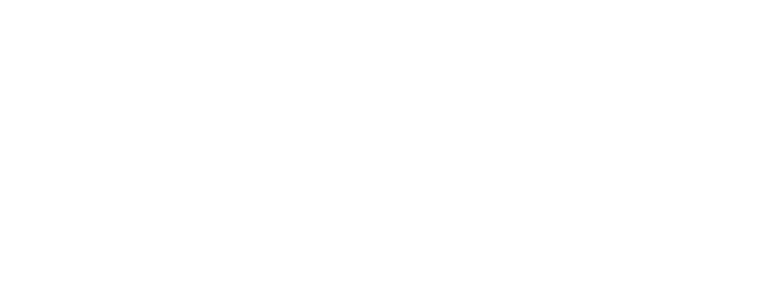
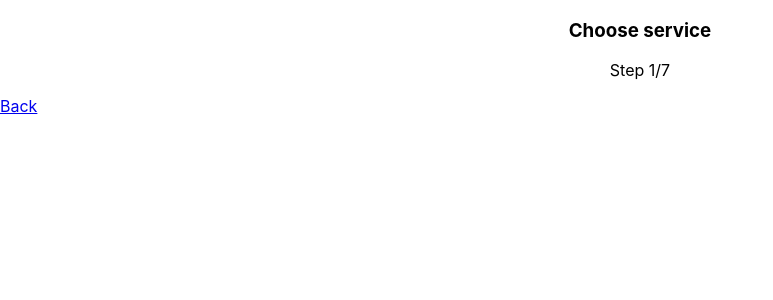
Before and after one commit to qendresakodraliu/pabao-task, a React (Create React App) app in the folder monorepo/React/: page /pages/1 in a window 1280 px wide. Before the commit this address had no page. Shown: the top 300 px of the page, without its empty margins (0-773 px from the left). Built offline with nearby package versions, Linux system fonts and the light colour scheme.

Commit message:
feat: linked Services page with singleService page

```diff
--- a/monorepo/React/src/App.js
+++ b/monorepo/React/src/App.js
@@ -1,13 +1,14 @@
-import { BrowserRouter as Router, Routes, Route } from 'react-router-dom';
+import { BrowserRouter as Router, Routes, Route,useParams } from 'react-router-dom';
 import ServicesPage from './pages/ServicesPage';
 import SingleServicePage from './pages/SingleServicePage';
 
 function App() {
+
   return (
     <Router>
     <Routes>
       <Route path="/" element={<ServicesPage/>} />
-      <Route path="/pages" element={<SingleServicePage />} />
+      <Route path="/pages/:id" element={<SingleServicePage />} />
       </Routes>
   </Router>
   );
--- a/monorepo/React/src/components/ServicesCard.css
+++ b/monorepo/React/src/components/ServicesCard.css
@@ -22,3 +22,7 @@
     margin-top: 14px;
     color: lightgrey
 }
+.text-decoration-none{
+    text-decoration: none;
+    color: black;
+}
--- a/monorepo/React/src/components/ServicesCard.js
+++ b/monorepo/React/src/components/ServicesCard.js
@@ -1,10 +1,11 @@
 import "./ServicesCard.css"
 import { FontAwesomeIcon } from '@fortawesome/react-fontawesome'
 import { faChevronRight } from '@fortawesome/free-solid-svg-icons'
+import { Link } from "react-router-dom"
 
 const ServicesCard =(props)=>{
     return(
-
+        <Link to={`/pages/${props.id}`} className="text-decoration-none">
              <div className="card-component">
                 <div className="card-content">
                    <img src={props.image}/>
@@ -15,6 +16,7 @@
                 </div>
 
             </div>
+            </Link>
 
          )
 }
--- a/monorepo/React/src/pages/ServicesPage.js
+++ b/monorepo/React/src/pages/ServicesPage.js
@@ -1,3 +1,4 @@
+import { useParams } from "react-router-dom"
 import Footer from "../components/Footer"
 import Header from "../components/Header"
 import ServicesCard from "../components/ServicesCard"
@@ -6,18 +7,22 @@
 
 
 const ServicesPage =()=>{
+
     return(
         <div>
             <Header></Header>
             <div className="services-card-container" >
                 <div className="container" >
                     {services.map(item=>{
-                        return <ServicesCard image={item.image } name={item.name} />
+                        return <ServicesCard image={item.image } name={item.name} id={item.id}  />
                     })}
 
                 </div>
                 <div className="information-container">
-                    <p>Not sure about consultation type? Please, call <a>0203 7959063</a> </p>
+                <p>
+            Not sure about consultation type? Please, call{' '}
+            <a href="tel:02037959063">0203 7959063</a>
+          </p>
                 </div>
             </div>
             <Footer></Footer>
--- a/monorepo/React/src/pages/SingleServicePage.js
+++ b/monorepo/React/src/pages/SingleServicePage.js
@@ -1,7 +1,13 @@
-import { Link } from "react-router-dom"
+import { Link, useParams } from "react-router-dom"
+import Header from "../components/Header"
 const SingleServicePage = ()=>{
+    const { id } = useParams();
     return(
-        <Link to="/">Back</Link>
+        <div>
+            <Header></Header>
+            <Link to="/">Back</Link>
+        </div>
+
     )
 }
 export default SingleServicePage
```
